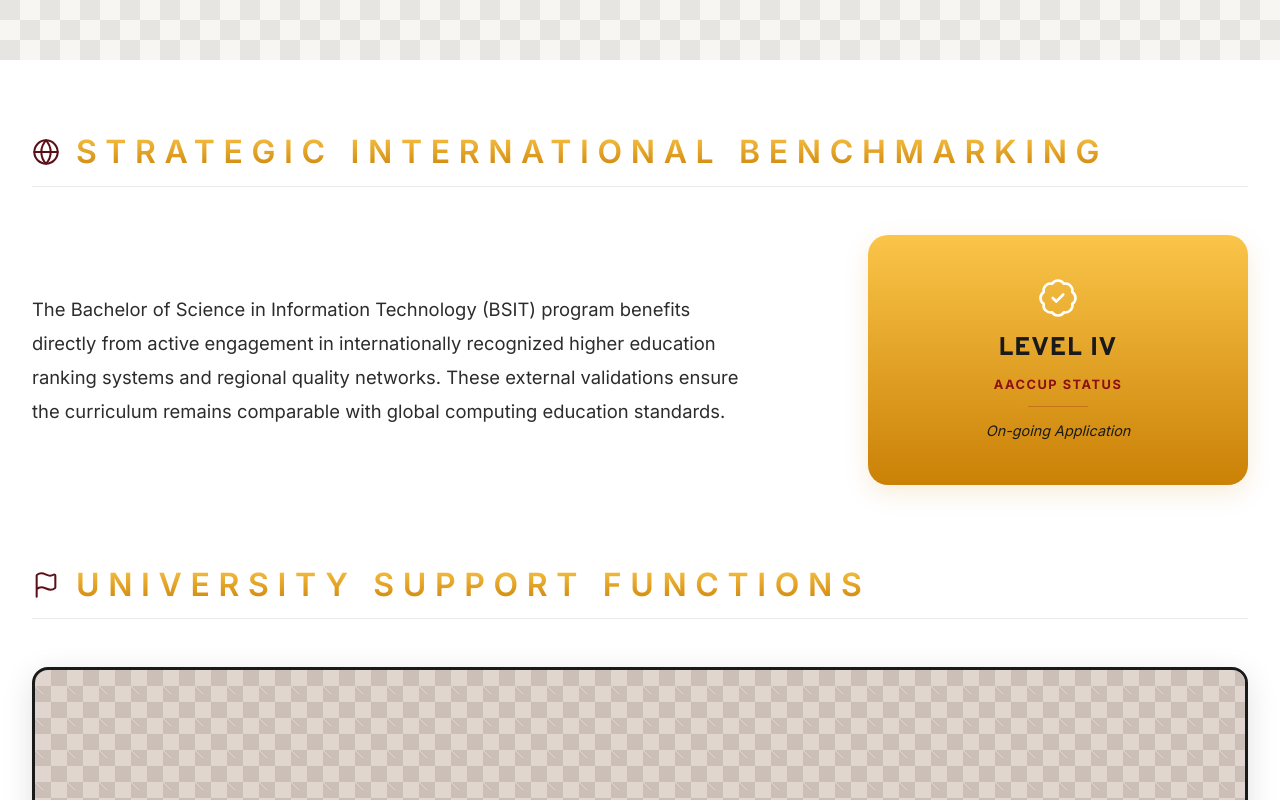
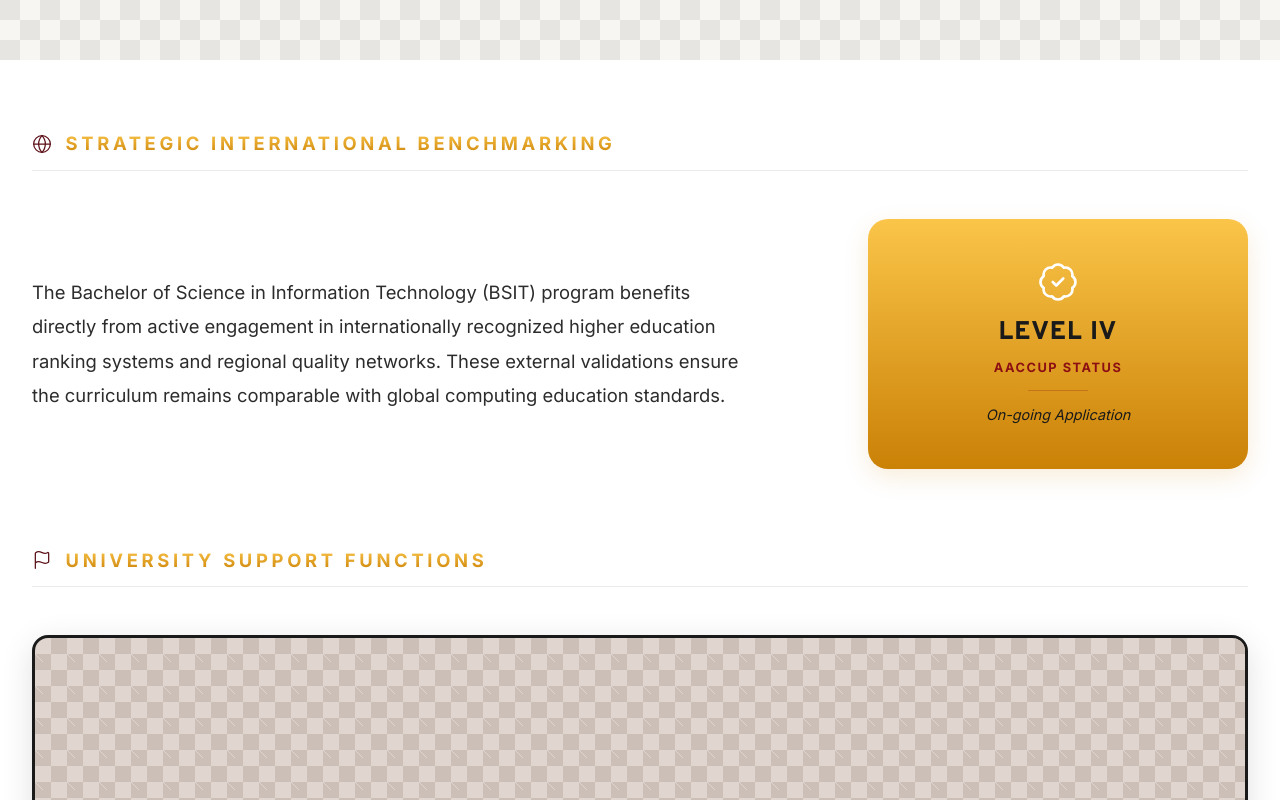
Before and after one commit to fr-anz/DIT-Accred, a SvelteKit app: page /planning in a window 1280 px wide. Shown: the part 740-1540 px from the top of the page. Built offline with nearby package versions, Linux system fonts and the light colour scheme.

Commit message:
design: adjust section label size and spacing to match figma proportions

```diff
--- a/src/routes/planning/+page.svelte
+++ b/src/routes/planning/+page.svelte
@@ -83,7 +83,7 @@
 ───────────────────────────────────────────── -->
 <section class="content_section" id="strategic-benchmarking">
 	<div class="section_label">
-		<Globe size={28} strokeWidth={1.75} class="section_icon maroon" />
+		<Globe size={20} strokeWidth={1.5} class="section_icon maroon" />
 		<span>STRATEGIC INTERNATIONAL BENCHMARKING</span>
 	</div>
 	<hr class="section_divider" />
@@ -112,7 +112,7 @@
 ───────────────────────────────────────────── -->
 <section class="content_section" id="university-support">
 	<div class="section_label">
-		<Flag size={28} strokeWidth={1.75} class="section_icon maroon" />
+		<Flag size={20} strokeWidth={1.5} class="section_icon maroon" />
 		<span>UNIVERSITY SUPPORT FUNCTIONS</span>
 	</div>
 	<hr class="section_divider" />
@@ -214,7 +214,7 @@
 ───────────────────────────────────────────── -->
 <section class="content_section" id="dept-process">
 	<div class="section_label">
-		<Flag size={28} strokeWidth={1.75} class="section_icon maroon" />
+		<Flag size={20} strokeWidth={1.5} class="section_icon maroon" />
 		<span>DEPARTMENT-LEVEL PROCESS</span>
 	</div>
 	<hr class="section_divider" />
@@ -288,7 +288,7 @@
 ───────────────────────────────────────────── -->
 <section class="content_section" id="rankings">
 	<div class="section_label">
-		<BadgeCheck size={28} strokeWidth={1.75} class="section_icon maroon" />
+		<BadgeCheck size={20} strokeWidth={1.5} class="section_icon maroon" />
 		<span>VERIFIED INTERNATIONAL RANKINGS &amp; INSTITUTIONAL IMPACT</span>
 	</div>
 	<hr class="section_divider" />
@@ -520,14 +520,14 @@
 	.section_label {
 		display: flex;
 		align-items: center;
-		gap: 1rem;
-		font-family: var(--font-body);
-		font-size: 2rem; /* 32px matching Figma sidebar */
-		font-weight: 600; /* Semi Bold matching Figma sidebar */
-		letter-spacing: 0.27em; /* 27% letter-spacing matching Figma sidebar */
+		gap: 0.85rem;
+		font-family: var(--font-body);
+		font-size: 1.15rem; /* Proportional scale to match figma reference */
+		font-weight: 700;
+		letter-spacing: 0.2em; /* 20% letter-spacing for the adjusted font scale */
 		text-transform: uppercase;
 		margin-bottom: 0.85rem;
-		line-height: 1.25;
+		line-height: 1.3;
 	}
 
 	.section_label span {
```
